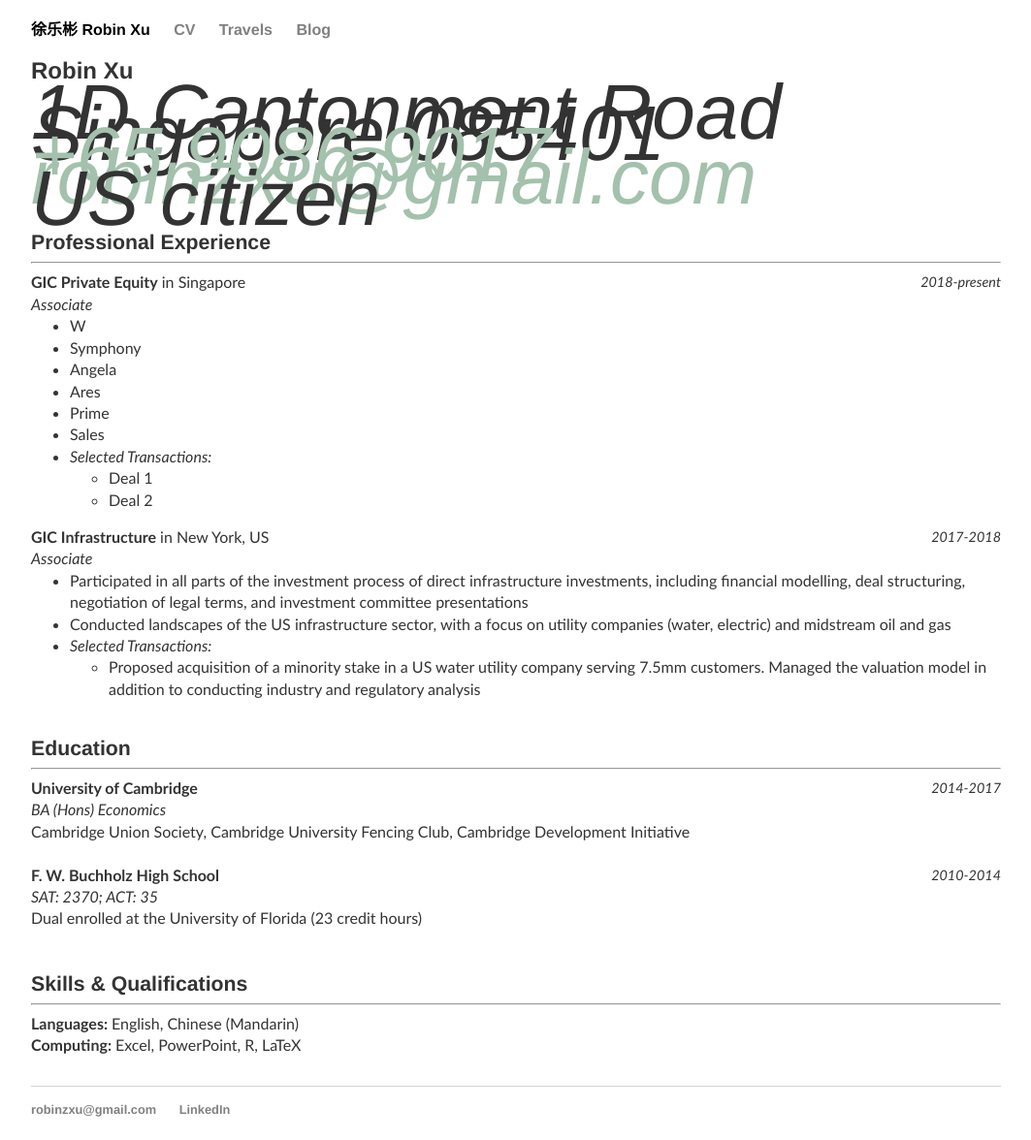
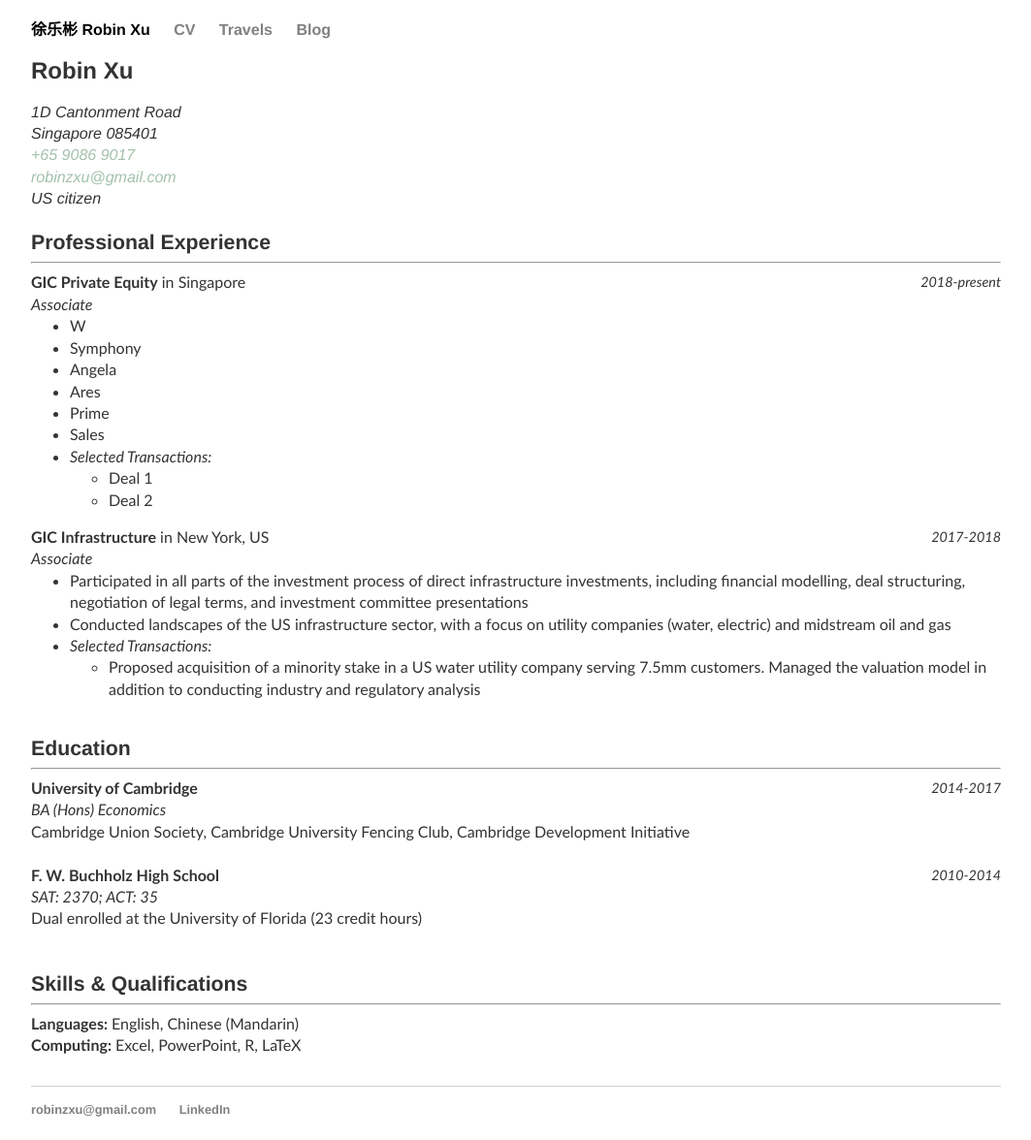
Before and after one commit to robinzxu/robinzxu.github.io, a Jekyll site: the page built from cv/index.html, in a window 1280 px wide. Shown: the whole page at 97% size, without its empty margins (108-1171 px from the left). Built offline with Jekyll 4.4.1, drawn with Linux system fonts in a browser that asks for light colours.

Commit message:
Update index.html

```diff
--- a/cv/index.html
+++ b/cv/index.html
@@ -9,7 +9,7 @@
 -->
 <h2>Robin Xu</h2>
 
-<address style="font-size: 5em">
+<address style="font-size: 1em">
 	1D Cantonment Road<br>
 	Singapore 085401<br>
 	<a href="tel:+6590869017">+65 9086 9017</a><br>
```
